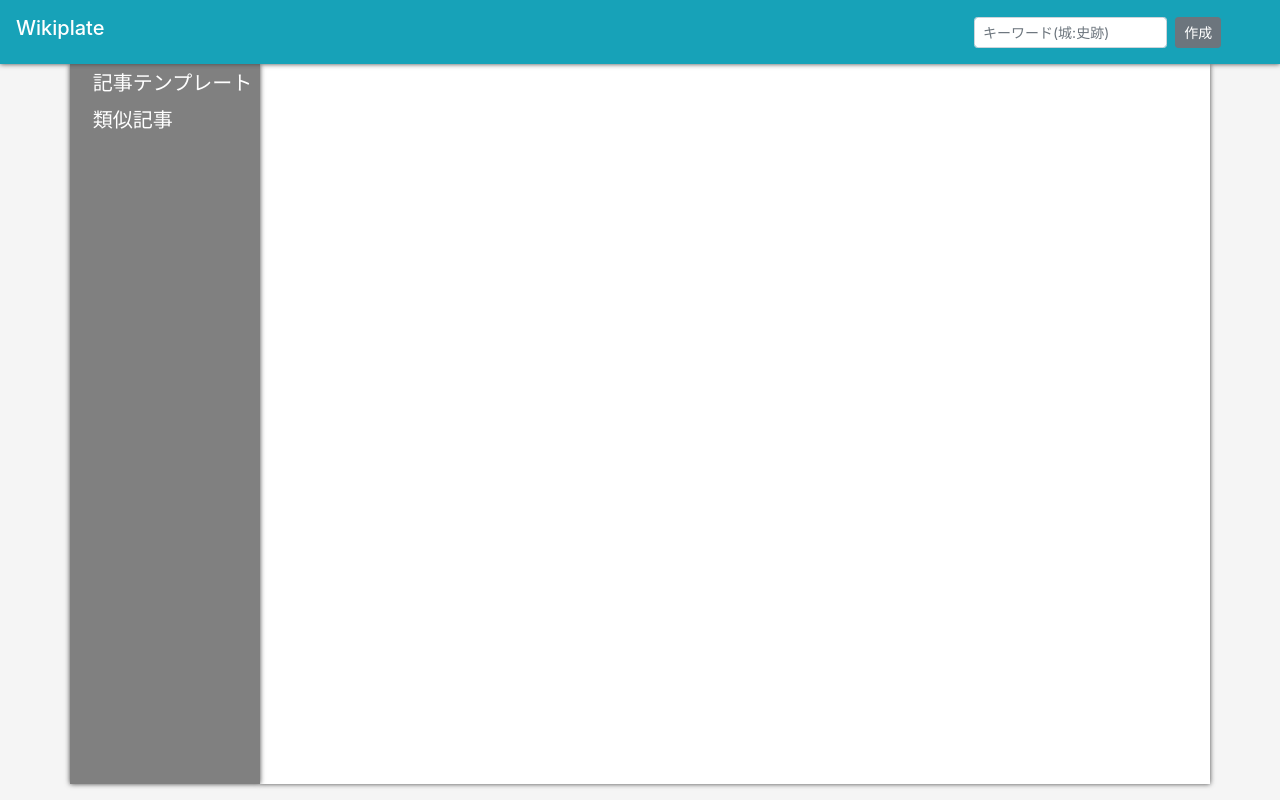
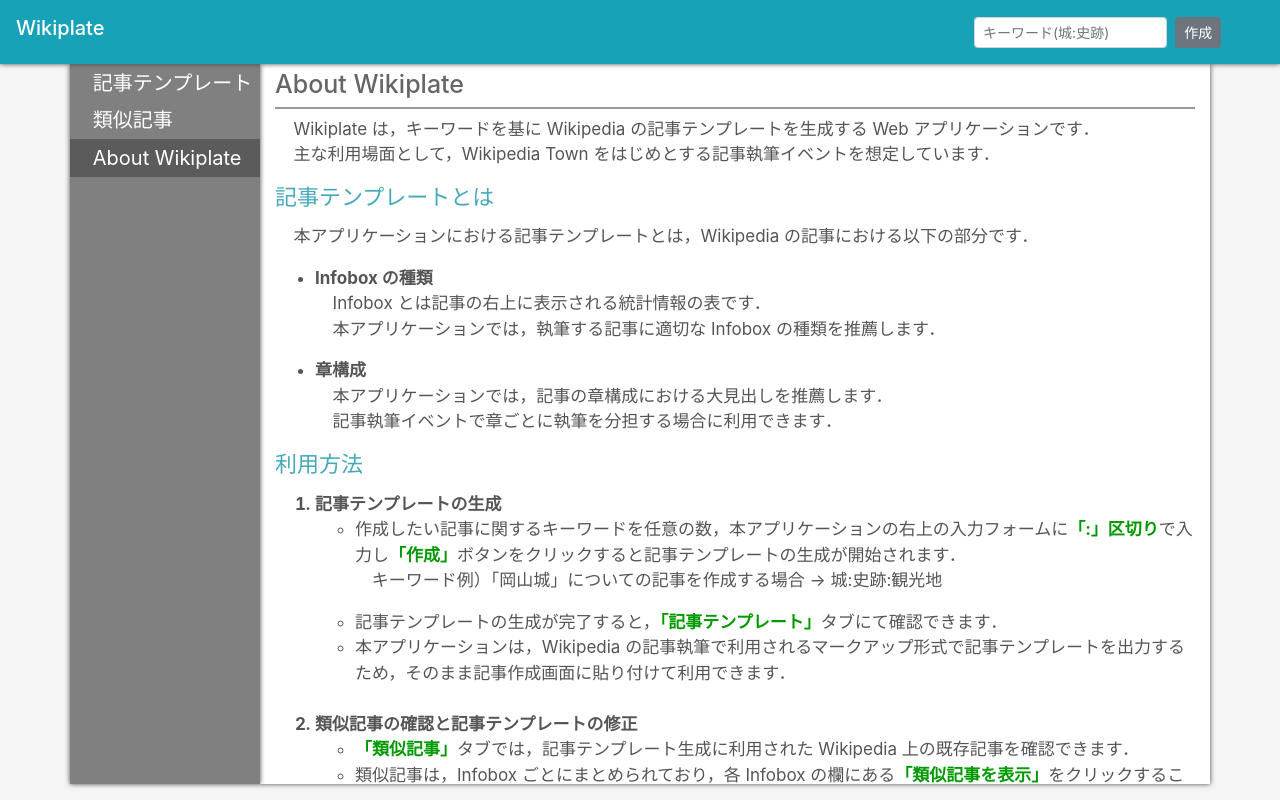
Before and after one commit to HiromuIshikawa/wikiplate, a Vue app in the folder frontend/: page /about in a window 1280 px wide. Built offline with nearby package versions, Linux system fonts and the light colour scheme.

Commit message:
Add about page

```diff
--- a/frontend/src/App.vue
+++ b/frontend/src/App.vue
@@ -6,6 +6,7 @@
         <b-col class="sidebar-col" cols="12" sm="2"><side-bar/></b-col>
         <b-col v-if="sharedState.loading" class="loading-col" cols="12" sm = "10">
           <sync-loader class="loader" :loading="sharedState.loading" :color="color" :size="size" :margin="margin"></sync-loader>
+          <p class="loader-text">記事テンプレートを生成しています</p>
         </b-col>
         <b-col v-else class="main-content-col" cols="12" sm="10"><router-view @regenerate="regenerate" /></b-col>
       </b-row>
@@ -84,6 +85,8 @@
     overflow: auto;
     box-shadow: 0px 0px 5px #444;
     z-index: 1;
+    color: #555;
+    font-size: 17px;
   }
   div.loading-col {
     height: 100%;
@@ -103,4 +106,14 @@
     -webkit-transform: translateY(-50%) translateX(-50%);
     transform: translateY(-50%) translateX(-50%);
   }
+  .loader-text{
+    text-align: center;
+    font-size: 25px;
+    color: #5bc0de;
+    position: absolute;
+    top: 60%;
+    left: 50%;
+    -webkit-transform: translateY(-50%) translateX(-50%);
+    transform: translateY(-50%) translateX(-50%);
+  }
 </style>
--- /dev/null
+++ b/frontend/src/components/About.vue
@@ -0,0 +1,68 @@
+<template>
+  <div class="about">
+    <h1>About Wikiplate</h1>
+      <p>Wikiplate は，キーワードを基に Wikipedia の記事テンプレートを生成する Web アプリケーションです．<br>
+      主な利用場面として，Wikipedia Town をはじめとする記事執筆イベントを想定しています．</p>
+    <h2>記事テンプレートとは</h2>
+      <p>本アプリケーションにおける記事テンプレートとは，Wikipedia の記事における以下の部分です．</p>
+      <ul>
+      <li class="l-item">Infobox の種類</li>
+        <p>Infobox とは記事の右上に表示される統計情報の表です．<br>本アプリケーションでは，執筆する記事に適切な Infobox の種類を推薦します．</p>
+      <li class="l-item">章構成</li>
+        <p>本アプリケーションでは，記事の章構成における大見出しを推薦します．<br>記事執筆イベントで章ごとに執筆を分担する場合に利用できます．</p>
+      </ul>
+    <h2>利用方法</h2>
+      <ol>
+      <li class="l-item">記事テンプレートの生成</li>
+        <ul>
+        <li>作成したい記事に関するキーワードを任意の数，本アプリケーションの右上の入力フォームに<span class="parts">「:」区切り</span>で入力し<span class="parts">「作成」</span>ボタンをクリックすると記事テンプレートの生成が開始されます．</li>
+          <p>キーワード例）「岡山城」についての記事を作成する場合 -> 城:史跡:観光地</p>
+        <li>記事テンプレートの生成が完了すると，<span class="parts">「記事テンプレート」</span>タブにて確認できます．</li>
+        <li>本アプリケーションは，Wikipedia の記事執筆で利用されるマークアップ形式で記事テンプレートを出力するため，そのまま記事作成画面に貼り付けて利用できます．</li>
+        </ul><br>
+      <li class="l-item">類似記事の確認と記事テンプレートの修正</li>
+        <ul>
+        <li><span class="parts">「類似記事」</span>タブでは，記事テンプレート生成に利用された Wikipedia 上の既存記事を確認できます．</li>
+        <li>類似記事は，Infobox ごとにまとめられており，各 Infobox の欄にある<span class="parts">「類似記事を表示」</span>をクリックすることで，その Infobox を利用している類似記事を一覧できます．</li>
+        <li>各類似記事について，章構成も合わせて表示されるため，記事テンプレートの章構成を修正する際に参考にできます．</li>
+        <li>記事テンプレートの Infobox を修正したい場合は，各 Infobox の欄にある<span class="parts">「記事テンプレート再生成」</span>をクリックすることで，その Infobox を利用している類似記事を用いて記事テンプレートを再生成できます．</li>
+        </ul>
+      </ol>
+    <h2>記事テンプレート生成方法</h2>
+      <p>本アプリケーションでは，以下の手順で記事テンプレートを生成しています．</p>
+      <ol>
+      <li class="l-item">Wikipedia 上の既存記事に対し，その記事の特徴を表す特徴語を選出</li>
+      <li class="l-item">入力されたキーワードを特徴語として持っている既存記事を類似記事として抽出</li>
+      <li class="l-item">類似記事を用いて Infobox，章構成を推薦</li>
+      </ol>
+
+  </div>
+</template>
+
+<script>
+export default {
+  name: 'About'
+}
+</script>
+
+<!-- Add "scoped" attribute to limit CSS to this component only -->
+<style scoped>
+  .about {
+    height: 100%;
+  }
+  p {
+    padding: 0 2%;
+  }
+  h2 {
+    color: #4ab;
+    font-size: 22px;
+    padding-bottom: 0.3em;
+  }
+  span.parts {
+    color: #090;
+    font-weight: bold;
+  }
+  li.l-item {
+    font-weight: bold;
+  }
+</style>
--- a/frontend/src/components/SideBar.vue
+++ b/frontend/src/components/SideBar.vue
@@ -2,6 +2,7 @@
   <div class="sidebar">
     <router-link class= "sidebar-item" tag="div" :to="{ name: 'Template'}" exact>記事テンプレート</router-link>
     <router-link class= "sidebar-item" tag="div" :to="{ name: 'Similars'}">類似記事</router-link>
+    <router-link class= "sidebar-item" tag="div" :to="{ name: 'About'}">About Wikiplate</router-link>
   </div>
 </template>
 
--- a/frontend/src/components/TemplateEditor.vue
+++ b/frontend/src/components/TemplateEditor.vue
@@ -13,6 +13,7 @@
       <b-col class="wiki-template" cols="12" sm="8">
         <p><b>wikiテンプレート:</b></p>
         <textarea v-model="sharedTemplate.wiki" name="wiki"></textarea>
+        <p>上記を Wikipedia の記事作成画面にそのまま貼り付けて利用してください．</p>
       </b-col>
     </b-row>
   </div>
--- a/frontend/src/router/index.js
+++ b/frontend/src/router/index.js
@@ -2,6 +2,7 @@
 import Router from 'vue-router'
 import TemplateEditor from '@/components/TemplateEditor'
 import SimilarsList from '@/components/SimilarsList'
+import About from '@/components/About'
 
 Vue.use(Router)
 
@@ -17,6 +18,11 @@
       path: '/similars',
       name: 'Similars',
       component: SimilarsList
+    },
+    {
+      path: '/about',
+      name: 'About',
+      component: About
     }
   ]
 })
```
